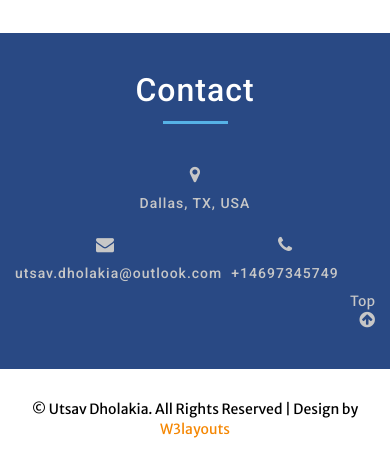
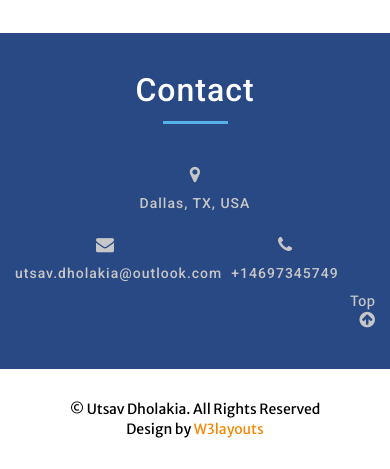
Before and after one commit to utsav-dholakia/utsav-dholakia.github.io, a plain HTML site: page index.html in a window 390 px wide. Shown: the part 5879-6348 px from the top of the page. Drawn offline with Linux system fonts and the light colour scheme.

Commit message:
Made changes in contact and footer section for smaller screens

```diff
--- a/css/style.css
+++ b/css/style.css
@@ -763,11 +763,13 @@ input[type="submit"]:hover{
 /*-- footer --*/
 .footer-agileinfo{
 	padding:30px 0px;
+	text-align:center;
 }
 .footer-agileinfo p{
 	text-align:center;
 	color:#000;
 	font-size:14px;
+	display: inline;
 }
 .footer-agileinfo p a{
 	color: #F58703;
@@ -1020,6 +1022,7 @@ input[type="submit"]:hover{
 	.c-w3l h4 a {
 		font-size: 15px;
 	}
+
 }
 @media (max-width:480px) {
 	/*.b-part1, .b-part2, .b-part3, .b-part4 {
@@ -1088,6 +1091,10 @@ input[type="submit"]:hover{
 	.c-w3l h4 a {
 		font-size: 14px;
 	}
+	.footer-agileinfo p{
+		display: block;
+	}
+
 }
 @media (max-width:430px) {
 	.b-part2{
@@ -1098,6 +1105,14 @@ input[type="submit"]:hover{
 	}
 	.b-part3 .fa{
 		width: 35%;
+	}
+	.c-w3l{
+		width:100%;
+	}
+	.c-mail,.c-phn{
+		margin-top:15px;
+		width:50%;
+		float:left;
 	}
 }
 @media (max-width:414px) {
@@ -1148,14 +1163,6 @@ input[type="submit"]:hover{
 	.resp-tab-item {
 		margin:0 0.4em 0;
 	}
-	.c-w3l{
-		width:100%;
-	}
-	.c-mail,.c-phn{
-		margin-top:15px;
-		width:50%;
-		float:left;
-	}
 	input[type="text"] {
 		width: 97%;
 	}
@@ -1177,6 +1184,7 @@ input[type="submit"]:hover{
 		font-size: 14px;
 	}
 	.c-w3l {
+		width: 100%;
 		margin-top: 25px;
 	}
 }
@@ -1268,8 +1276,5 @@ input[type="submit"]:hover{
 	.resp-tab-item {
 		font-size: 1em;
 	}
-	.c-w3l{
-		width:100%;
-	}
 }
 /*-- //responsive--*/
--- a/index.html
+++ b/index.html
@@ -504,7 +504,8 @@
 
 <!--footer-->
 <div class="footer-agileinfo">
-	<p> &copy; Utsav Dholakia. All Rights Reserved | Design by <a href="http://w3layouts.com" target="_blank">W3layouts</a></p>
+	<p> &copy; Utsav Dholakia. All Rights Reserved </p>
+	<p> Design by <a href="http://w3layouts.com" target="_blank">W3layouts</a></p>
 </div>
 <!--//footer-->
 </body>
```
